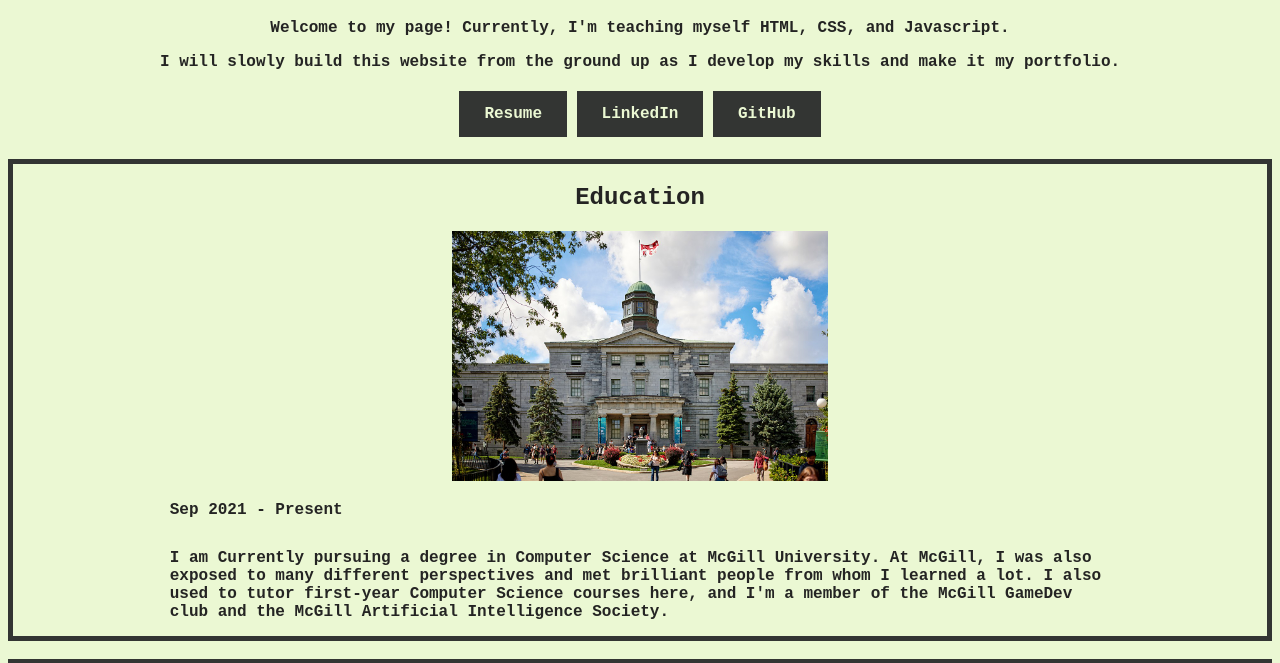
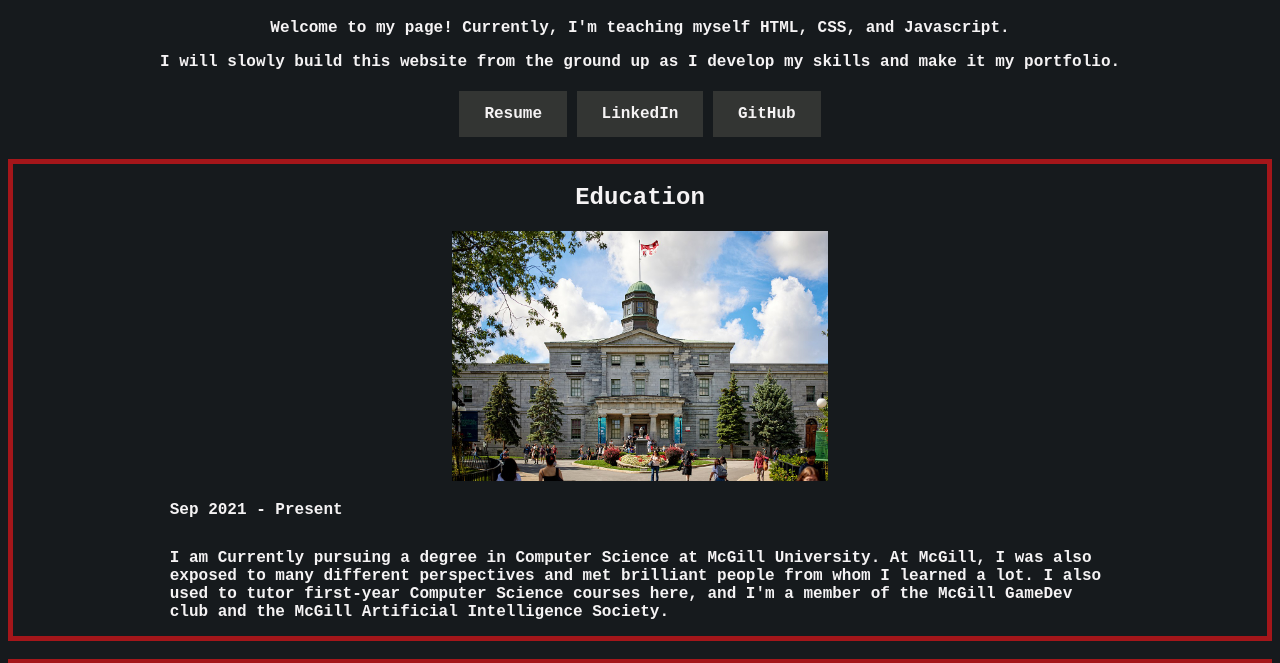
Before and after one commit to Michell203/MyWebsite, a plain HTML site: page index.html in a window 1280 px wide. Shown: the part 125-788 px from the top of the page. Drawn offline with Linux system fonts and the light colour scheme.

Commit message:
Transformed color scheme

```diff
--- a/styles.css
+++ b/styles.css
@@ -1,8 +1,8 @@
 * {
   font-family: monospace, Verdana, Geneva, Tahoma, sans-serif, "Times New Roman";
   font-weight: 600;
-  color: #242423;
-  background-color: #EBF8D3;
+  color: #F5F3F4;
+  background-color: #161A1D;
   scroll-behavior: smooth;
   /* Alternative color schemes: grey background, white text, red boxes*/
 
@@ -26,14 +26,14 @@ nav{
 nav > a{
   text-decoration: none;
   padding: 5%;
-  color: #EBF8D3;
+  color: #F5F3F4;
   background-color: #242423;
 
 }
 
 nav > a:hover{
   color: #242423;
-  background-color: #F5CB5C;
+  background-color: #A4161A;
   transition: 0.4s ease;
 
 }
@@ -44,7 +44,7 @@ nav > a:hover{
 
 .buttonL{
   text-decoration: none;
-  color: #EBF8D3;
+  color: #F5F3F4;
   padding: 14px 25px;
   background: #333533;
   transition: color .4s ease-in-out, box-shadow .4s ease-in-out;
@@ -52,8 +52,8 @@ nav > a:hover{
 
 .buttonL:hover{
   text-decoration: none;
-  box-shadow: inset 150px 0 0 0 #F5CB5C;
-  color: black;
+  box-shadow: inset 150px 0 0 0 #E5383B;
+  color: #161A1D;
   padding: 14px 25px;
   /*background-color: #F5CB5C;
   transition: 0.4s ease;*/
@@ -66,7 +66,7 @@ h1 {
 
 .edu, .exp, .contact_inf {
   border: 5px solid;
-  border-color: #333533;
+  border-color: #A4161A
 }
 
 .Subtitle1, .Subtitle2, .Subtitle3 {
```
